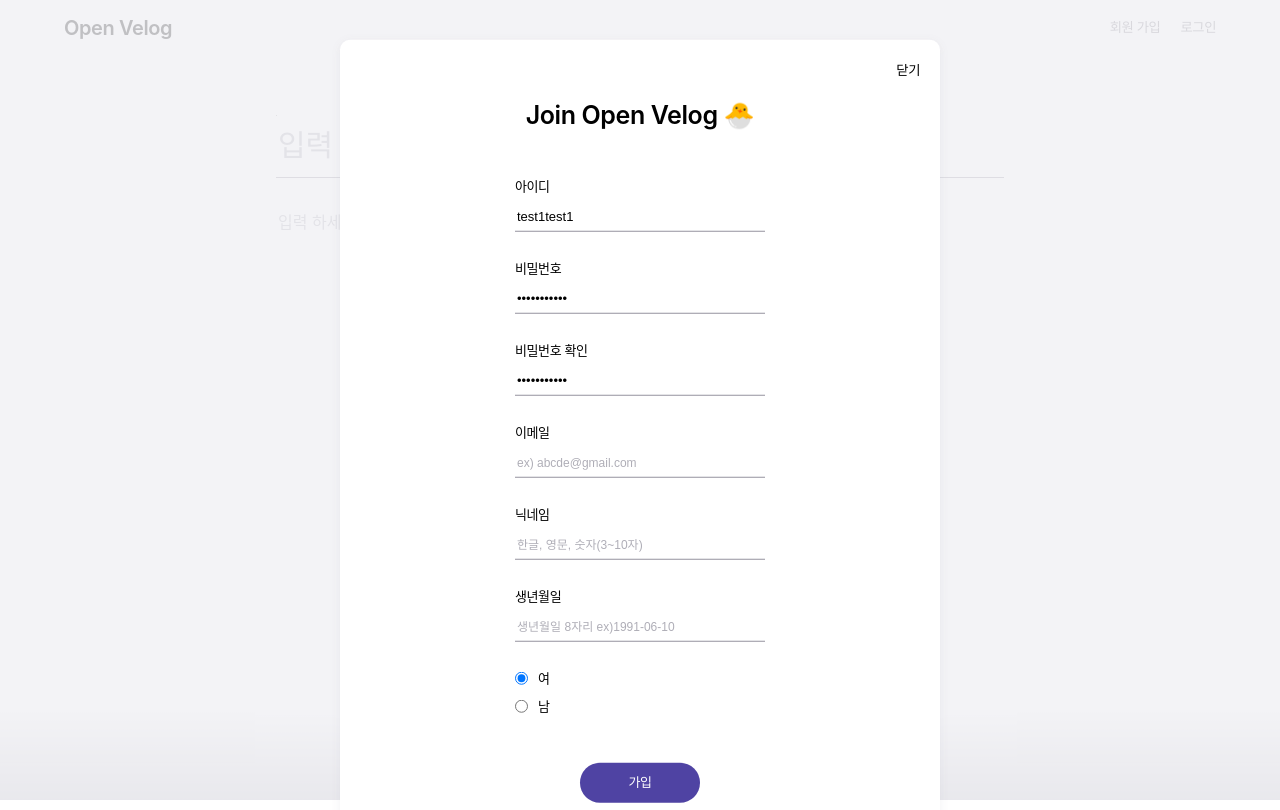
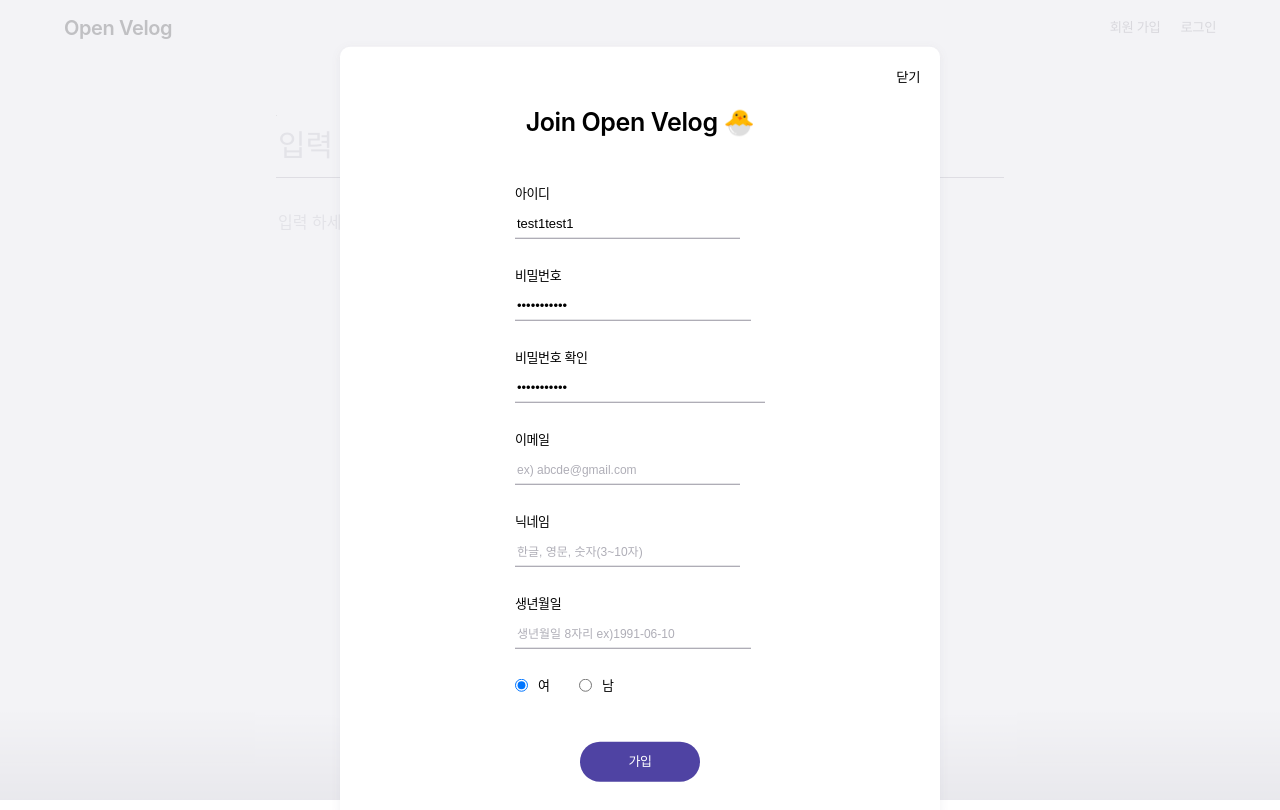
Before and after one commit to yemsu/nextjs-open-velog, a Next.js app: page /write in a window 1280 px wide. Both pictures are taken after a click on the button "회원 가입". Built offline with nearby package versions, Linux system fonts and the light colour scheme; a web font is replaced by a local one.

Commit message:
refactor: Input 컴포넌트 label 분기처리 로직 정리

```diff
--- a/src/components/elements/Input.tsx
+++ b/src/components/elements/Input.tsx
@@ -3,9 +3,9 @@ import React, { SyntheticEvent } from "react"
 import styled, { css } from "styled-components"
 
 interface InputProps extends InputCommon {
-  value: string,
-  checked?: boolean,
-  isRequired?: boolean,
+  value: string
+  checked?: boolean
+  isRequired?: boolean
   size?: 'small' | 'medium' | 'big'
   onChange: (e: SyntheticEvent) => void
 }
@@ -24,23 +24,27 @@ function Input(props: InputProps) {
     onChange
   } = props
 
-  const isBackLabelStyle = ["checkbox", "radio"].includes(type)
+  const isBulletStyle = ["checkbox", "radio"].includes(type)
   const idStr = id || `input-${name}`
 
   const onClick = (e: SyntheticEvent) => {
-    if(!isBackLabelStyle) return
+    if(!isBulletStyle) return
     onChange(e)
   }
+
+  const CommonLabelText = (props: {type?: string}) => (
+    label
+      ? <LabelText className={props.type}>{label}</LabelText>
+      : null
+  )
+
   return (
-    <Wrapper type={type}>
-      {
-        label && !isBackLabelStyle &&
-        <Label htmlFor={idStr} type={type}>{label}</Label>
-      }
     <InputWrapLabel
-        as={isBackLabelStyle ? 'label' : 'div'}
+      as={label ? 'label' : 'div'}
+      htmlFor={idStr}
       className='wrap-input'
     >
+      {!isBulletStyle && <CommonLabelText type="pos-top" />}
       <InputTag
         as={type === 'textarea' ? 'textarea' : 'input'}
         type={type}
@@ -54,28 +58,10 @@ function Input(props: InputProps) {
         onClick={onClick}
         className={`size-${size}`}
       />
-        {isBackLabelStyle && <LabelText>{label}</LabelText>}
+      {isBulletStyle && <CommonLabelText />}
     </InputWrapLabel>
-    </Wrapper>
   )
 }
-
-const Wrapper = styled.div<{ type: string }>`
-  display: flex;
-  align-items: center;
-  flex-wrap: wrap;
-  gap: 10px;
-  ${({type}) => {
-    if(isTextInputStyle(type), ['textarea']) {
-      return css`
-        width: 100%;
-        .wrap-input {
-          width: 100%;
-        }
-      `
-    }
-  }}
-`
 
 const CommonLabel = styled.label`
   min-width: 30px;
@@ -90,19 +76,9 @@ const InputWrapLabel = styled.label`
   gap: 10px;
 `
 
-const Label = styled(CommonLabel)<{ type: string }>`
-  ${({type}) => {
-    if(isTextInputStyle(type)) {
-      return css`
-        width: 100%;
-      `
-    }
-  }}
-`
-
 const InputTag = styled.input<{ type: string }>`
   ${({type}) => {
-    if(isTextInputStyle(type)) {
+    if(isBasicStyle(type)) {
       return css`
         appearance: none;
         flex: 1;
@@ -149,9 +125,12 @@ const LabelText = styled(CommonLabel).attrs({
   as: 'span'
 })`
   min-width: 2em;
+  &.pos-top {
+    width: 100%
+  }
 `
 
-function isTextInputStyle(inputType: string, additionalTypes = []) {
+function isBasicStyle(inputType: string, additionalTypes = []) {
   return ["text", "email", "password", "number", ...additionalTypes].includes(inputType)
 }
 
```
Lines whose indentation alone changed are shown as unchanged.
